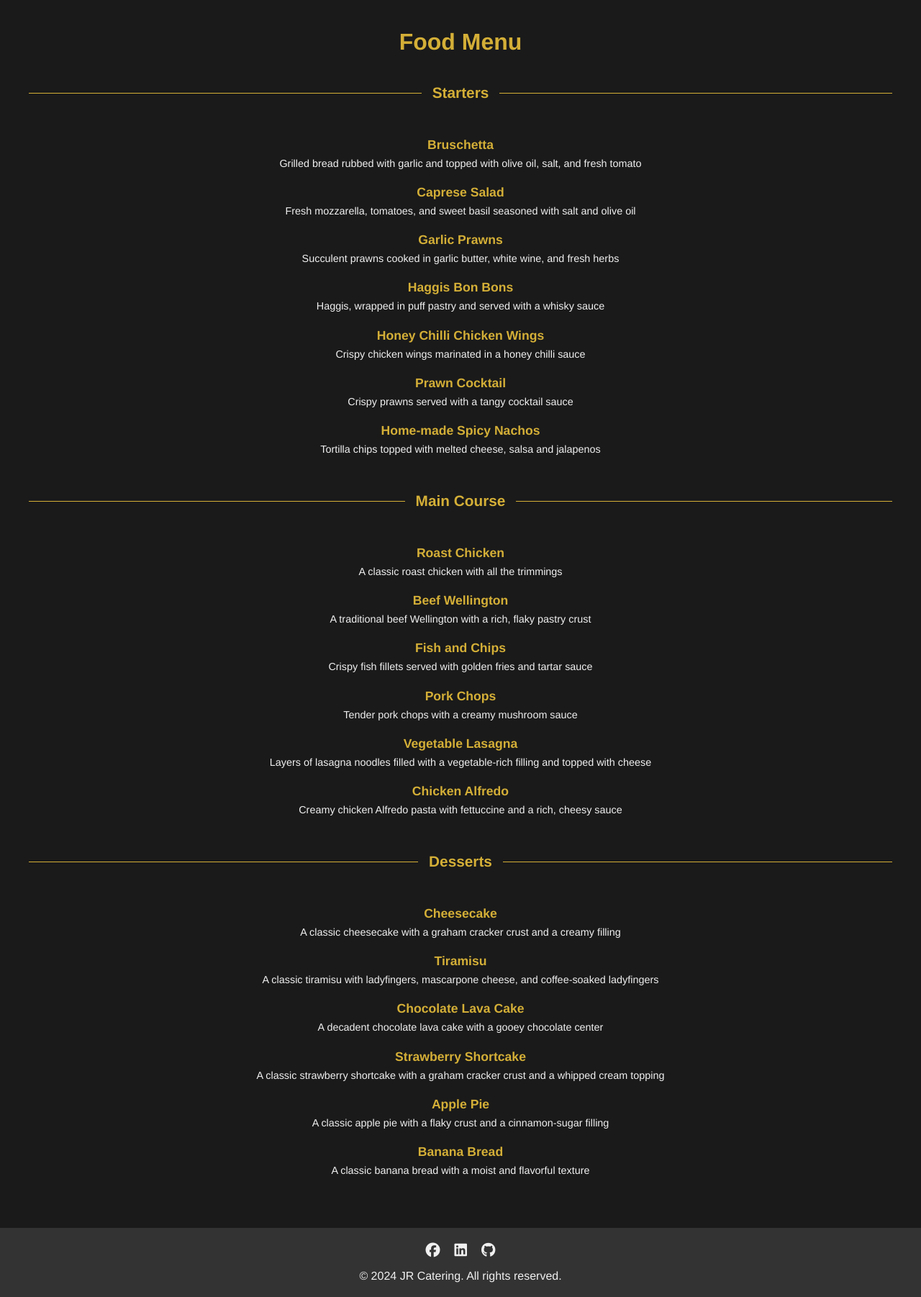
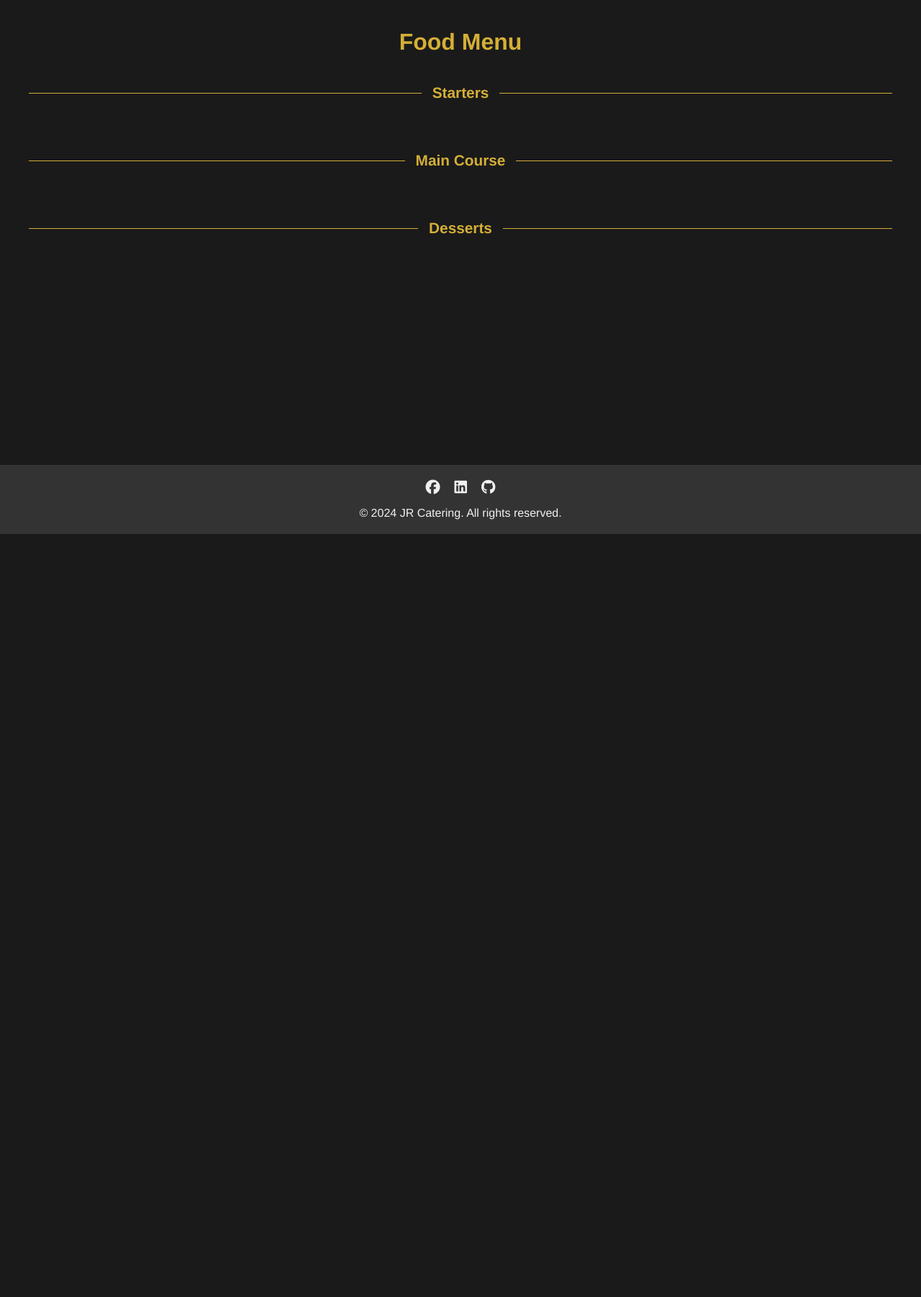
Before and after one commit to ellisrobertsx/JR-Catering, a Flask app: page /menu in a window 1280 px wide. Shown: the part 58-1860 px from the top of the page at 72% size. After the commit the page ends 800 px from the top, so only its background shows below. Run offline with Flask 3, Linux system fonts and the light colour scheme; some libraries are stand-ins or nearby versions.

Commit message:
added first batch of menu items to db

```diff
--- a/app.py
+++ b/app.py
@@ -1,5 +1,7 @@
 from flask import Flask, render_template, request, jsonify, session, redirect, url_for
 from sqlalchemy import create_engine, text
+from sqlalchemy.orm import sessionmaker
+from models import Base, MenuItem
 
 app = Flask(__name__)
 app.secret_key = 'your_secret_key_here'  # Change this to a random secret key
@@ -9,6 +11,10 @@
 
 # Connection URL format: postgresql://username:password@host:port/database_name
 DATABASE_URL = "postgresql://postgres:Burngask10!@localhost:5432/JR-CATERING"
+
+engine = create_engine(DATABASE_URL)
+Base.metadata.create_all(engine)
+Session = sessionmaker(bind=engine)
 
 def test_db_connection():
     try:
@@ -72,7 +78,30 @@
 
 @app.route('/menu')
 def menu():
-    return render_template('menu.html')
+    session = Session()
+    try:
+        # Query all menu items from database
+        menu_items = session.query(MenuItem).all()
+
+        # Initialize categories dictionary
+        menu_by_category = {
+            'Starters': [],
+            'Main Course': [],
+            'Desserts': []
+        }
+
+        # Sort items into categories
+        for item in menu_items:
+            if item.category in menu_by_category:
+                menu_by_category[item.category].append(item)
+
+        # Pass menu_by_category to template as menu_items
+        return render_template('menu.html', menu_items=menu_by_category)
+    except Exception as e:
+        print(f"Error loading menu: {str(e)}")
+        return render_template('menu.html', menu_items={})  # Return empty menu if error
+    finally:
+        session.close()
 
 @app.route('/menu/food')
 def food_menu():
@@ -90,6 +119,24 @@
 def contact():
     return render_template('contact.html')
 
+@app.route('/admin/menu', methods=['GET', 'POST'])
+def admin_menu():
+    if request.method == 'POST':
+        session = Session()
+        try:
+            new_item = MenuItem(
+                name=request.form['name'],
+                description=request.form['description'],
+                price=float(request.form['price']),
+                category=request.form['category']
+            )
+            session.add(new_item)
+            session.commit()
+            return jsonify({"message": "Menu item added successfully"}), 201
+        finally:
+            session.close()
+    return render_template('admin_menu.html')
+
 if __name__ == '__main__':
     test_db_connection()  # Test database connection before starting the app
     app.run(debug=True)
--- a/templates/menu.html
+++ b/templates/menu.html
@@ -40,97 +40,20 @@
 
     <main>
         <h1>Food Menu</h1>
+        {% for category, items in menu_items.items() %}
         <div class="menu-section">
-            <h3><span>Starters</span></h3>
+            <h3><span>{{ category }}</span></h3>
             <ul class="menu-items">
+                {% for item in items %}
                 <li>
-                    <strong>Bruschetta</strong>
-                    <p>Grilled bread rubbed with garlic and topped with olive oil, salt, and fresh tomato</p>
+                    <strong>{{ item.name }}</strong>
+                    <span class="price">£{{ "%.2f"|format(item.price) }}</span>
+                    <p>{{ item.description }}</p>
                 </li>
-                <li>
-                    <strong>Caprese Salad</strong>
-                    <p>Fresh mozzarella, tomatoes, and sweet basil seasoned with salt and olive oil</p>
-                </li>
-                <li>
-                    <strong>Garlic Prawns</strong>
-                    <p>Succulent prawns cooked in garlic butter, white wine, and fresh herbs</p>
-                </li>
-                <li>
-                    <strong>Haggis Bon Bons</strong>
-                    <p>Haggis, wrapped in puff pastry and served with a whisky sauce</p>
-                </li>
-                <li>
-                    <strong>Honey Chilli Chicken Wings</strong>
-                    <p>Crispy chicken wings marinated in a honey chilli sauce</p>
-                </li>
-                <li>
-                    <strong>Prawn Cocktail</strong>
-                    <p>Crispy prawns served with a tangy cocktail sauce</p>
-                </li>
-                <li>
-                    <strong>Home-made Spicy Nachos</strong>
-                    <p>Tortilla chips topped with melted cheese, salsa and jalapenos</p>
-                </li>
+                {% endfor %}
             </ul>
         </div>
-        <div class="menu-section">
-            <h3><span>Main Course</span></h3>
-            <ul class="menu-items">
-                <li>
-                    <strong>Roast Chicken</strong>
-                    <p>A classic roast chicken with all the trimmings</p>
-                </li>
-                <li>
-                    <strong>Beef Wellington</strong>
-                    <p>A traditional beef Wellington with a rich, flaky pastry crust</p>
-                </li>
-                <li>
-                    <strong>Fish and Chips</strong>
-                    <p>Crispy fish fillets served with golden fries and tartar sauce</p>
-                </li>
-                <li>
-                    <strong>Pork Chops</strong>
-                    <p>Tender pork chops with a creamy mushroom sauce</p>
-                </li>
-                <li>
-                    <strong>Vegetable Lasagna</strong>
-                    <p>Layers of lasagna noodles filled with a vegetable-rich filling and topped with cheese</p>
-                </li>
-                <li>
-                    <strong>Chicken Alfredo</strong>
-                    <p>Creamy chicken Alfredo pasta with fettuccine and a rich, cheesy sauce</p>
-                </li>
-            </ul>
-        </div>
-        <div class="menu-section">
-            <h3><span>Desserts</span></h3>
-            <ul class="menu-items">
-                <li>
-                    <strong>Cheesecake</strong>
-                    <p>A classic cheesecake with a graham cracker crust and a creamy filling</p>
-                </li>
-                <li>
-                    <strong>Tiramisu</strong>
-                    <p>A classic tiramisu with ladyfingers, mascarpone cheese, and coffee-soaked ladyfingers</p>
-                </li>
-                <li>
-                    <strong>Chocolate Lava Cake</strong>
-                    <p>A decadent chocolate lava cake with a gooey chocolate center</p>
-                </li>
-                <li>
-                    <strong>Strawberry Shortcake</strong>
-                    <p>A classic strawberry shortcake with a graham cracker crust and a whipped cream topping</p>
-                </li>
-                <li>
-                    <strong>Apple Pie</strong>
-                    <p>A classic apple pie with a flaky crust and a cinnamon-sugar filling</p>
-                </li>
-                <li>
-                    <strong>Banana Bread</strong>
-                    <p>A classic banana bread with a moist and flavorful texture</p>
-                </li>
-            </ul>
-        </div>
+        {% endfor %}
     </main>
 
     <footer>
```
Also changed, not shown: init_db.py (added, +78 -0 lines), models.py (added, +13 -0 lines), templates/admin_menu.html (added, +32 -0 lines).
